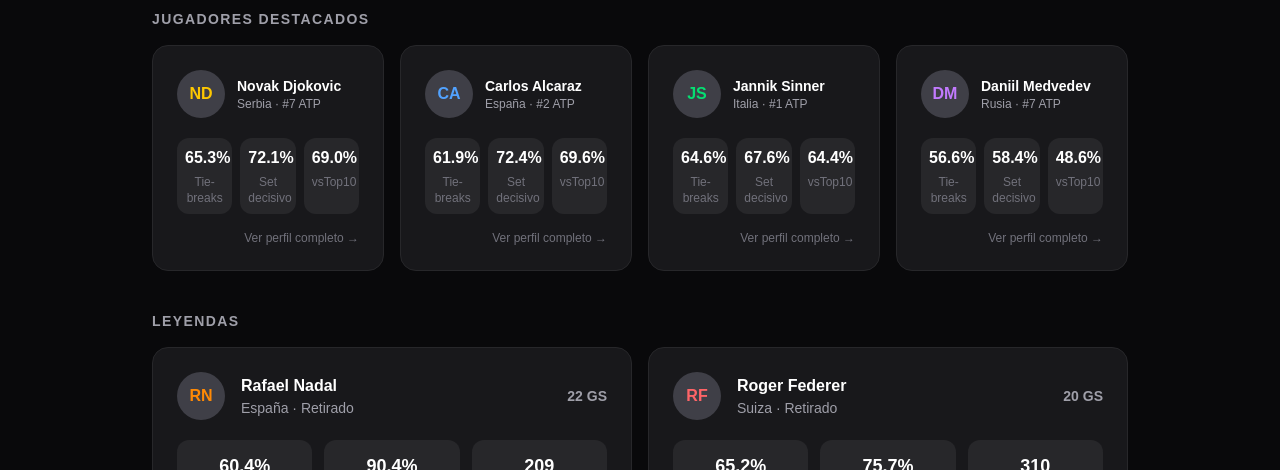
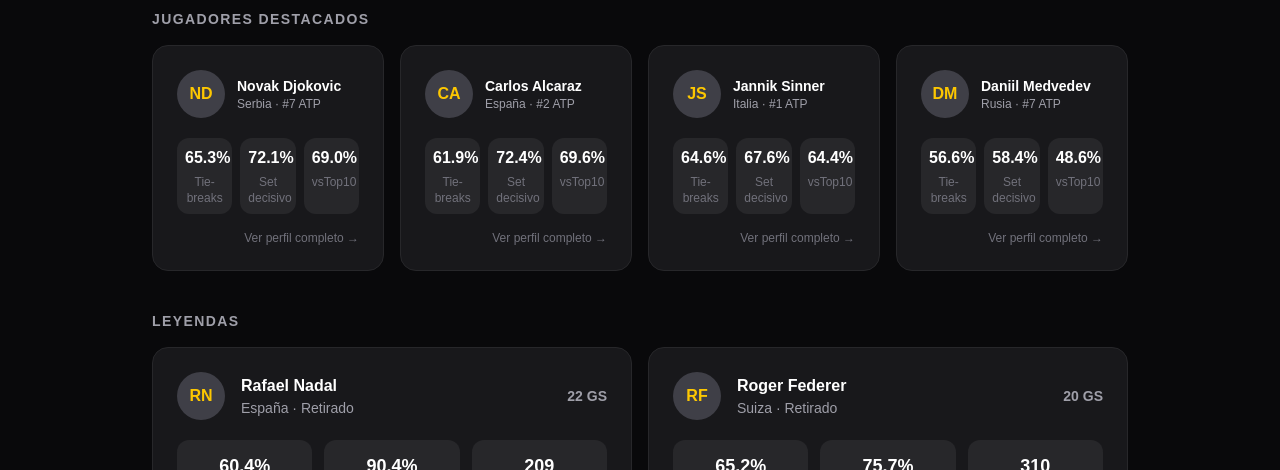
Before and after one commit to mosco73/ace-stats, a Next.js app: page / in a window 1280 px wide. Shown: the part 288-758 px from the top of the page. Built offline with nearby package versions, Linux system fonts and the light colour scheme.

Commit message:
Sprint 3 (21 jugadores) + colores por tipo de dato, no por jugador

```diff
--- a/app/data/jugadores.ts
+++ b/app/data/jugadores.ts
@@ -769,4 +769,244 @@ export const jugadores = [
       },
     },
   },
+  {
+    id: "draper",
+    nombre: "Jack Draper",
+    pais: "Reino Unido",
+    mano: "L",
+    proDesde: 2018,
+    ranking: 131,
+    grandSlams: 0,
+    semanas1: 0,
+    stats: {
+      tiebreaks: 51.4,
+      setDecisivo: 54.0,
+      remontadas: 22.8,
+      vsTop10: 36.0,
+      finales: 42.9,
+      indoor: 72.7,
+      quintosSetGS: 83.3,
+      bpSalvados: 65.1,
+      bpConvertidos: 41.8,
+      svGanados: 84.8,
+      devGanados: 24.3,
+      masters1000: { pct: 63.2, victorias: 36, derrotas: 21 },
+    },
+    superficie: {
+      dura: { pct: 64.9, victorias: 74, derrotas: 40 },
+      arcilla: { pct: 57.1, victorias: 20, derrotas: 15 },
+      cesped: { pct: 67.9, victorias: 19, derrotas: 9 },
+      indoor: { pct: 72.7, victorias: 16, derrotas: 6 },
+      vsTop10PorSuperficie: {
+        dura: 44.4,
+        arcilla: 0.0,
+        cesped: 50.0,
+      },
+    },
+    clutchRating: {
+      total: 65.1,
+      percentil: 80.1,
+      confianzaGlobal: "moderada",
+      detalle: {
+        tiebreaks: { normalizado: 59.8, confianza: "alta" },
+        setDecisivo: { normalizado: 68.7, confianza: "moderada" },
+        finales: { normalizado: 40.9, confianza: "insuficiente" },
+        remontadas: { normalizado: 76.8, confianza: "alta" },
+        bpSalvados: { normalizado: 92.0, confianza: "moderada" },
+        bpConvertidos: { normalizado: 88.5, confianza: "moderada" },
+      },
+    },
+  },
+  {
+    id: "rune",
+    nombre: "Holger Rune",
+    pais: "Dinamarca",
+    mano: "R",
+    proDesde: 2020,
+    ranking: 81,
+    grandSlams: 0,
+    semanas1: 0,
+    stats: {
+      tiebreaks: 59.7,
+      setDecisivo: 52.1,
+      remontadas: 28.0,
+      vsTop10: 45.5,
+      finales: 45.5,
+      indoor: 69.6,
+      quintosSetGS: 58.3,
+      bpSalvados: 63.3,
+      bpConvertidos: 40.4,
+      svGanados: 82.6,
+      devGanados: 21.5,
+      masters1000: { pct: 64.0, victorias: 57, derrotas: 32 },
+    },
+    superficie: {
+      dura: { pct: 63.2, victorias: 110, derrotas: 64 },
+      arcilla: { pct: 62.6, victorias: 57, derrotas: 34 },
+      cesped: { pct: 57.1, victorias: 12, derrotas: 9 },
+      indoor: { pct: 69.6, victorias: 48, derrotas: 21 },
+      vsTop10PorSuperficie: {
+        dura: 44.0,
+        arcilla: 52.9,
+        cesped: 0.0,
+      },
+    },
+    clutchRating: {
+      total: 67.8,
+      percentil: 83.1,
+      confianzaGlobal: "alta",
+      detalle: {
+        tiebreaks: { normalizado: 94.5, confianza: "alta" },
+        setDecisivo: { normalizado: 63.8, confianza: "alta" },
+        finales: { normalizado: 32.7, confianza: "moderada" },
+        remontadas: { normalizado: 95.3, confianza: "alta" },
+        bpSalvados: { normalizado: 81.9, confianza: "alta" },
+        bpConvertidos: { normalizado: 70.7, confianza: "alta" },
+      },
+    },
+  },
+  {
+    id: "musetti",
+    nombre: "Lorenzo Musetti",
+    pais: "Italia",
+    mano: "R",
+    proDesde: 2019,
+    ranking: 14,
+    grandSlams: 0,
+    semanas1: 0,
+    stats: {
+      tiebreaks: 54.0,
+      setDecisivo: 61.0,
+      remontadas: 22.1,
+      vsTop10: 30.6,
+      finales: 20.0,
+      indoor: 50.0,
+      quintosSetGS: 54.5,
+      bpSalvados: 59.4,
+      bpConvertidos: 40.0,
+      svGanados: 79.1,
+      devGanados: 24.1,
+      masters1000: { pct: 54.8, victorias: 51, derrotas: 42 },
+    },
+    superficie: {
+      dura: { pct: 51.7, victorias: 90, derrotas: 84 },
+      arcilla: { pct: 64.2, victorias: 79, derrotas: 44 },
+      cesped: { pct: 62.1, victorias: 18, derrotas: 11 },
+      indoor: { pct: 50.0, victorias: 24, derrotas: 24 },
+      vsTop10PorSuperficie: {
+        dura: 22.7,
+        arcilla: 37.5,
+        cesped: 33.3,
+      },
+    },
+    clutchRating: {
+      total: 57.8,
+      percentil: 70.5,
+      confianzaGlobal: "alta",
+      detalle: {
+        tiebreaks: { normalizado: 78.4, confianza: "alta" },
+        setDecisivo: { normalizado: 92.4, confianza: "alta" },
+        finales: { normalizado: 3.6, confianza: "moderada" },
+        remontadas: { normalizado: 79.9, confianza: "alta" },
+        bpSalvados: { normalizado: 35.7, confianza: "alta" },
+        bpConvertidos: { normalizado: 65.2, confianza: "alta" },
+      },
+    },
+  },
+  {
+    id: "ferrer",
+    nombre: "David Ferrer",
+    pais: "España",
+    mano: "R",
+    proDesde: 2000,
+    ranking: -1,
+    grandSlams: 0,
+    semanas1: 0,
+    stats: {
+      tiebreaks: 52.0,
+      setDecisivo: 63.9,
+      remontadas: 26.3,
+      vsTop10: 30.3,
+      finales: 51.9,
+      indoor: 52.2,
+      quintosSetGS: 58.1,
+      bpSalvados: 59.9,
+      bpConvertidos: 43.7,
+      svGanados: 77.5,
+      devGanados: 31.4,
+      masters1000: { pct: 61.1, victorias: 192, derrotas: 122 },
+    },
+    superficie: {
+      dura: { pct: 63.7, victorias: 349, derrotas: 199 },
+      arcilla: { pct: 70.5, victorias: 337, derrotas: 141 },
+      cesped: { pct: 62.7, victorias: 42, derrotas: 25 },
+      indoor: { pct: 52.2, victorias: 59, derrotas: 54 },
+      vsTop10PorSuperficie: {
+        dura: 31.6,
+        arcilla: 30.7,
+        cesped: 16.7,
+      },
+    },
+    clutchRating: {
+      total: 79.0,
+      percentil: 93.4,
+      confianzaGlobal: "alta",
+      detalle: {
+        tiebreaks: { normalizado: 67.2, confianza: "alta" },
+        setDecisivo: { normalizado: 97.3, confianza: "alta" },
+        finales: { normalizado: 70.5, confianza: "alta" },
+        remontadas: { normalizado: 94.8, confianza: "alta" },
+        bpSalvados: { normalizado: 42.9, confianza: "alta" },
+        bpConvertidos: { normalizado: 98.1, confianza: "alta" },
+      },
+    },
+  },
+  {
+    id: "safin",
+    nombre: "Marat Safin",
+    pais: "Rusia",
+    mano: "R",
+    proDesde: 1997,
+    ranking: -1,
+    grandSlams: 2,
+    semanas1: 9,
+    stats: {
+      tiebreaks: 53.4,
+      setDecisivo: 56.7,
+      remontadas: 22.1,
+      vsTop10: 49.5,
+      finales: 50.0,
+      indoor: 62.1,
+      quintosSetGS: 73.3,
+      bpSalvados: 62.6,
+      bpConvertidos: 39.2,
+      svGanados: 82.2,
+      devGanados: 22.4,
+      masters1000: { pct: 58.4, victorias: 115, derrotas: 82 },
+    },
+    superficie: {
+      dura: { pct: 60.6, victorias: 215, derrotas: 140 },
+      arcilla: { pct: 59.6, victorias: 121, derrotas: 82 },
+      cesped: { pct: 57.8, victorias: 26, derrotas: 19 },
+      indoor: { pct: 62.1, victorias: 87, derrotas: 53 },
+      vsTop10PorSuperficie: {
+        dura: 48.1,
+        arcilla: 46.7,
+        cesped: 50.0,
+      },
+    },
+    clutchRating: {
+      total: 74.6,
+      percentil: 89.4,
+      confianzaGlobal: "alta",
+      detalle: {
+        tiebreaks: { normalizado: 70.3, confianza: "alta" },
+        setDecisivo: { normalizado: 89.5, confianza: "alta" },
+        finales: { normalizado: 63.2, confianza: "alta" },
+        remontadas: { normalizado: 88.5, confianza: "alta" },
+        bpSalvados: { normalizado: 84.7, confianza: "alta" },
+        bpConvertidos: { normalizado: 50.1, confianza: "alta" },
+      },
+    },
+  },
 ]
--- a/app/page.tsx
+++ b/app/page.tsx
@@ -8,25 +8,6 @@ const destacados = jugadores.filter(j =>
 const leyendas = jugadores.filter(j =>
   ["federer", "nadal", "murray"].includes(j.id)
 );
-
-const colores: Record<string, string> = {
-  federer: "text-red-400",
-  nadal: "text-orange-400",
-  djokovic: "text-yellow-400",
-  alcaraz: "text-blue-400",
-  sinner: "text-green-400",
-  medvedev: "text-purple-400",
-  murray: "text-cyan-400",
-  zverev: "text-teal-400",
-  tsitsipas: "text-sky-400",
-  fritz: "text-indigo-400",
-  wawrinka: "text-rose-400",
-  rublev: "text-pink-400",
-  ruud: "text-lime-400",
-  shelton: "text-violet-400",
-  delpotro: "text-fuchsia-400",
-  roddick: "text-emerald-400",
-};
 
 export default function Home() {
   return (
@@ -62,7 +43,7 @@ export default function Home() {
             <Link key={j.id} href={`/jugadores/${j.id}`}>
               <div className="bg-zinc-900 border border-zinc-800 hover:border-yellow-400 rounded-2xl p-6 cursor-pointer transition-all">
                 <div className="flex items-center gap-3 mb-5">
-                  <div className={`w-12 h-12 rounded-full bg-zinc-700 flex items-center justify-center font-bold ${colores[j.id]}`}>
+                 <div className="w-12 h-12 rounded-full bg-zinc-700 flex items-center justify-center font-bold text-yellow-400">
                     {j.nombre.split(" ").map(n => n[0]).join("").slice(0, 2)}
                   </div>
                   <div>
@@ -100,7 +81,7 @@ export default function Home() {
             <Link key={j.id} href={`/jugadores/${j.id}`}>
               <div className="bg-zinc-900 border border-zinc-800 hover:border-yellow-400 rounded-2xl p-6 cursor-pointer transition-all">
                 <div className="flex items-center gap-4 mb-5">
-                  <div className={`w-12 h-12 rounded-full bg-zinc-700 flex items-center justify-center font-bold ${colores[j.id]}`}>
+                  <div className="w-12 h-12 rounded-full bg-zinc-700 flex items-center justify-center font-bold text-yellow-400">
                     {j.nombre.split(" ").map(n => n[0]).join("").slice(0, 2)}
                   </div>
                   <div>
--- a/app/records/page.tsx
+++ b/app/records/page.tsx
@@ -2,25 +2,6 @@
 
 import { jugadores, CLUTCH_RATING_PROMEDIO_ATP } from "../data/jugadores";
 import { useState } from "react";
-
-const colores: Record<string, string> = {
-  federer: "text-red-400",
-  nadal: "text-orange-400",
-  djokovic: "text-yellow-400",
-  alcaraz: "text-blue-400",
-  sinner: "text-green-400",
-  medvedev: "text-purple-400",
-  murray: "text-cyan-400",
-  zverev: "text-teal-400",
-  tsitsipas: "text-sky-400",
-  fritz: "text-indigo-400",
-  wawrinka: "text-rose-400",
-  rublev: "text-pink-400",
-  ruud: "text-lime-400",
-  shelton: "text-violet-400",
-  delpotro: "text-fuchsia-400",
-  roddick: "text-emerald-400",
-};
 
 type Categoria = {
   label: string;
@@ -118,7 +99,7 @@ function TablaRecord({ categoria }: { categoria: Categoria }) {
           >
             <div className="flex items-center gap-3">
               <span className="text-zinc-500 text-sm w-5">{i + 1}</span>
-              <span className={`font-semibold ${colores[j.id]}`}>
+              <span className="font-semibold">
                 {j.nombre}
               </span>
             </div>
@@ -163,7 +144,7 @@ function SeccionMetricas() {
               <div className="flex items-center justify-between mb-1">
                 <div className="flex items-center gap-3">
                   <span className="text-zinc-500 text-sm w-5">{i + 1}</span>
-                  <span className={`font-semibold ${colores[j.id]}`}>
+                  <span className="font-semibold">
                     {j.nombre}
                   </span>
                 </div>
```
